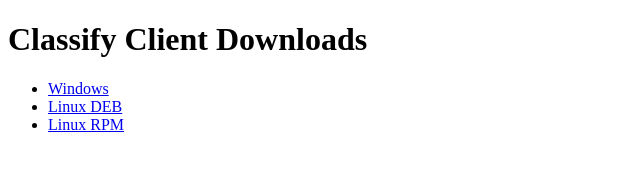
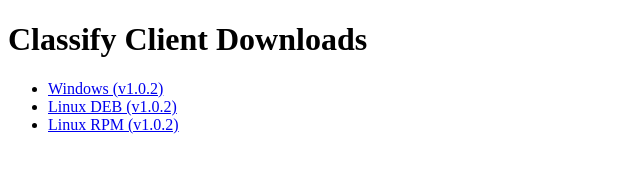
Before and after one commit to bushcoding/classify-downloads, a plain HTML site: page index.html in a window 1280 px wide. Shown: the whole page, without its empty margins (0-640 px from the left). Drawn offline with Linux system fonts and the light colour scheme.

Commit message:
Update index.html

```diff
--- a/index.html
+++ b/index.html
@@ -7,11 +7,38 @@
 
 <body>
     <h1>Classify Client Downloads</h1>
-    <ul>
-        <li><a href="windows/ClassifyInstaller.exe">Windows</a></li>
-        <li><a href="linux-deb/ClassifyInstaller.deb">Linux DEB</a></li>
-        <li><a href="linux-rpm/ClassifyInstaller.rpm">Linux RPM</a></li>
+    <ul id="download-list">
+        <!-- Los enlaces se generarán dinámicamente -->
     </ul>
+    <script>
+        fetch('latest.json')
+            .then(response => response.json())
+            .then(data => {
+                const downloads = [
+                    { key: 'windows', label: 'Windows', folder: 'windows' },
+                    { key: 'linux-deb', label: 'Linux DEB', folder: 'linux-deb' },
+                    { key: 'linux-rpm', label: 'Linux RPM', folder: 'linux-rpm' }
+                ];
+                const ul = document.getElementById('download-list');
+                downloads.forEach(d => {
+                    if (data[d.key]) {
+                        const file = data[d.key].file;
+                        const version = data[d.key].version;
+                        const li = document.createElement('li');
+                        const a = document.createElement('a');
+                        a.href = `${d.folder}/${file}`;
+                        a.setAttribute('download', file); // Forzar nombre de descarga
+                        a.textContent = `${d.label} (v${version})`;
+                        li.appendChild(a);
+                        ul.appendChild(li);
+                    }
+                });
+            })
+            .catch(() => {
+                const ul = document.getElementById('download-list');
+                ul.innerHTML = '<li style="color:red">No se pudieron cargar los enlaces de descarga. Abre esta página desde un servidor web o GitHub Pages.</li>';
+            });
+    </script>
 </body>
 
 </html>
```
